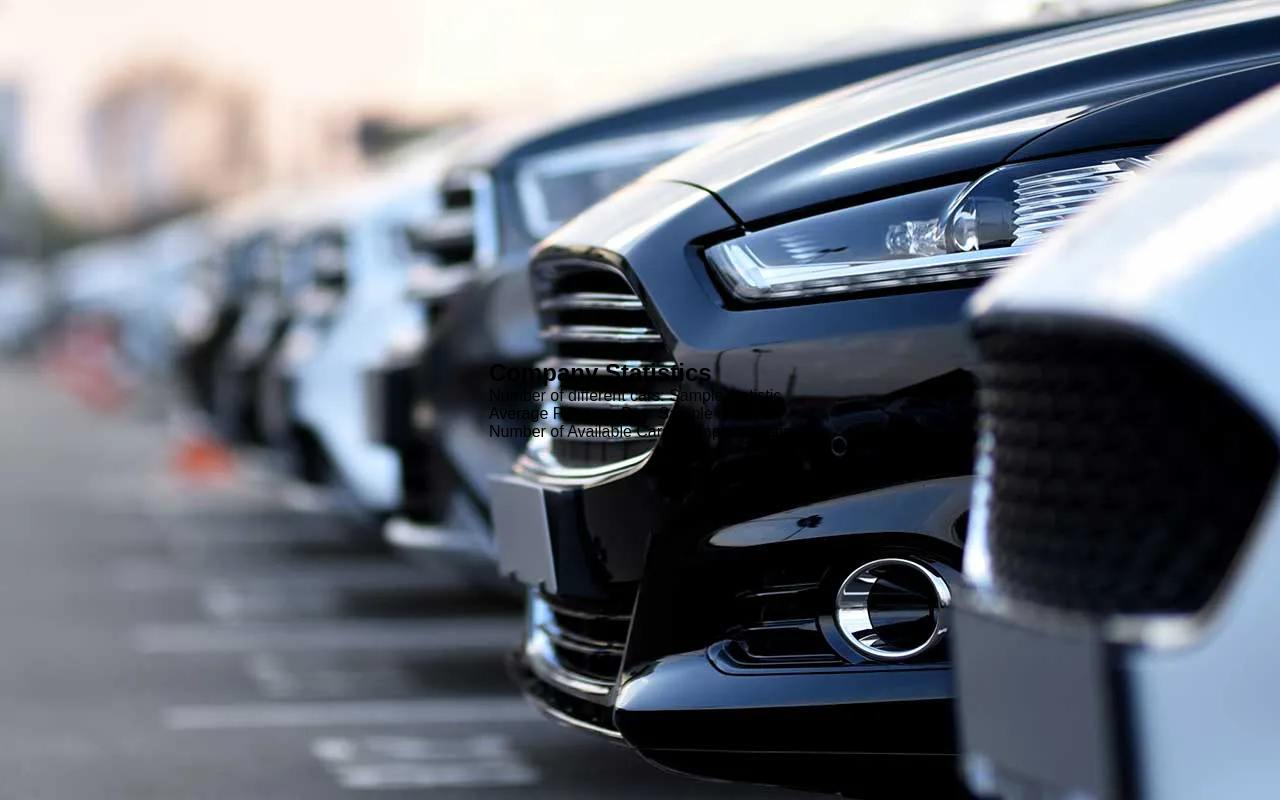
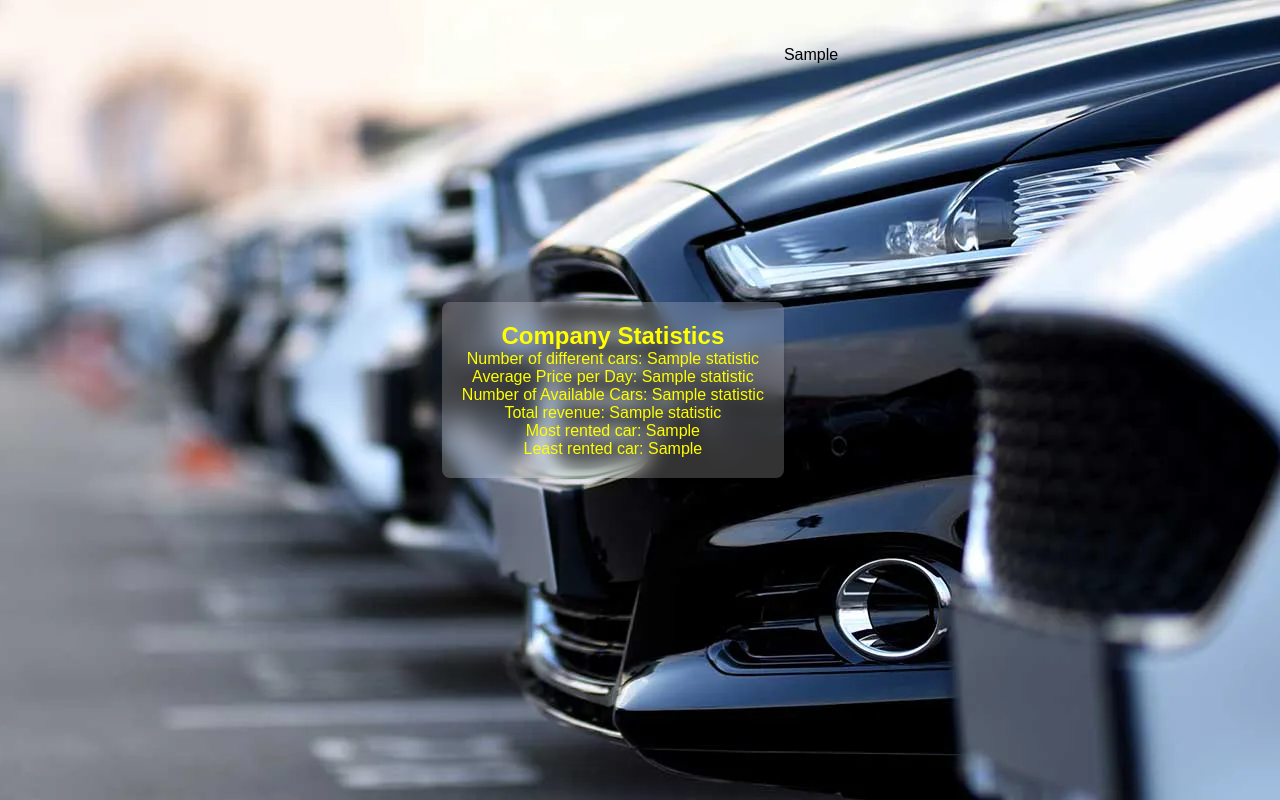
Before and after one commit to Lakshmeesh02/Car-rental-management-system, a Flask app: template templates/companystats.html in a window 1280 px wide. Run offline with Flask 3, Linux system fonts and the light colour scheme; the template is opened without the code that fills it: most values are stand-ins (such as "Sample title", 1, 10 or a date in 2020); some libraries are stand-ins or nearby versions.

Commit message:
page to view company statistics with relevant graphs

```diff
--- a/templates/companystats.html
+++ b/templates/companystats.html
@@ -1,6 +1,7 @@
 <html>
     <head>
         <title>Company statistics</title>
+        <script src="https://cdn.plot.ly/plotly-latest.min.js"></script>
     </head>
     <body>
         <div class="wrapper">
@@ -9,6 +10,15 @@
             <p>Number of different cars: {{ statistics[0] }}</p>
             <p>Average Price per Day: {{ statistics[1] }}</p>
             <p>Number of Available Cars: {{ statistics[2] }}</p>
+            <p>Total revenue: {{ statistics[3] }}</p>
+            <p>Most rented car: {{ most_rented[0] }}</p>
+            <p>Least rented car: {{ least_rented[0] }}</p>
+        </div>
+        <div id="graphs-container" class="flex-container">
+            <div id="piechart" class="graph" style="height:300px; width:20%;">{{ pie_html | safe }}</div>
+            <br><br><br>
+            <br><br><br>
+            <div id="bargraph" class="graph" style="height:300px; width:40%;">{{ bar_html | safe }}</div>
         </div>
     </body>
 </html>
@@ -31,7 +41,7 @@
     margin: 0;
 }
 
-.container {
+.wrapper {
     background: rgba(255, 255, 255, 0.2);
     border-radius: 8px;
     box-shadow: 0 2px 5px rgba(0, 0, 0, 0.1);
@@ -39,6 +49,9 @@
     padding: 20px;
     text-align: center;
     max-width: 400px;
-    color: yellow
+    color: yellow;
+    margin-bottom: 20px;
 }
+
+
 </style>
```
